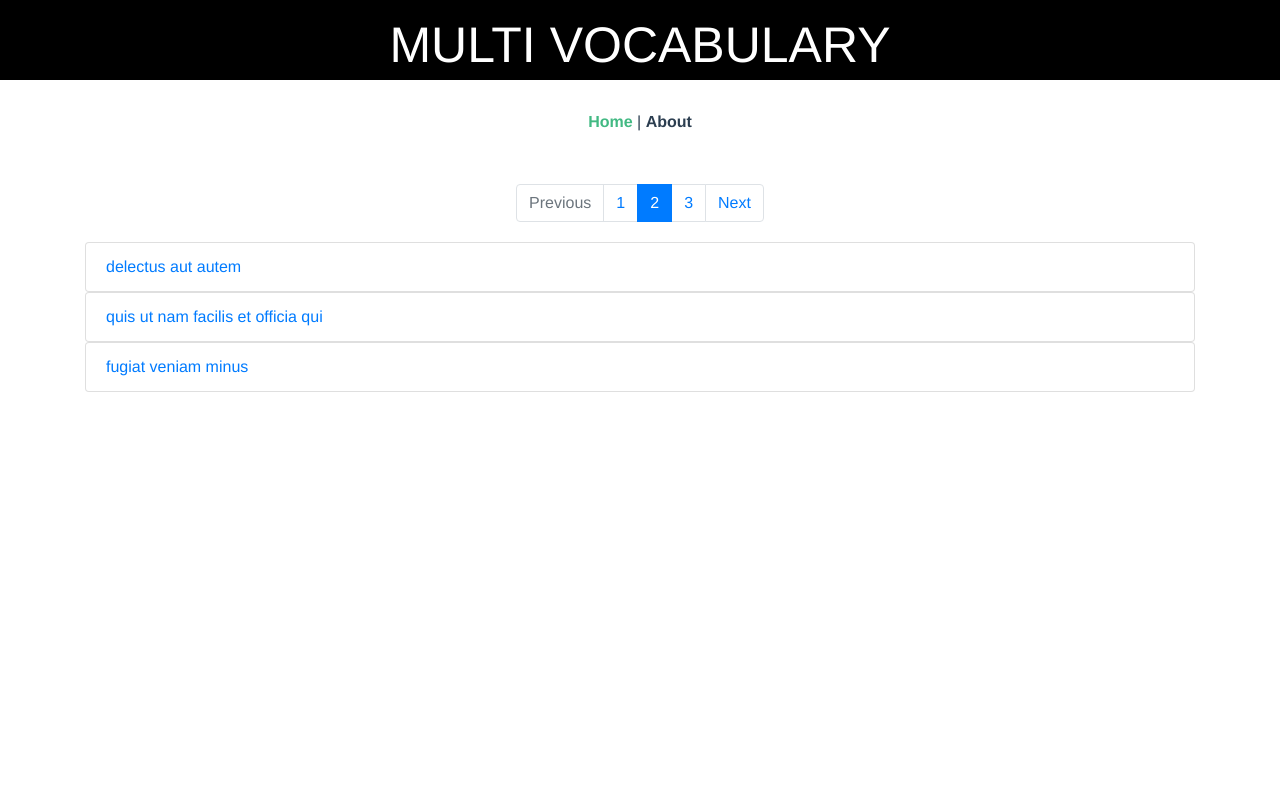
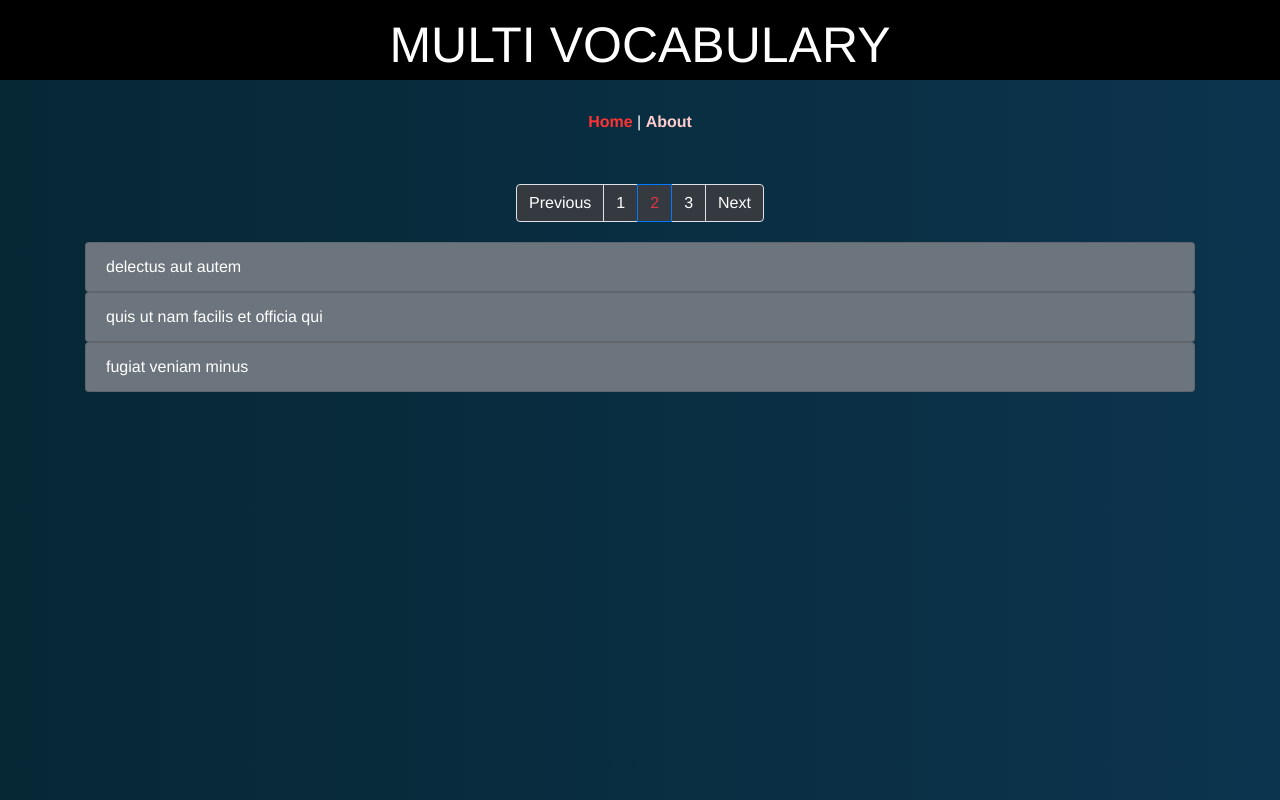
Before and after one commit to Onuvob/Multi-Vocabulary-Routes, a Vue app: page / in a window 1280 px wide. Built offline with nearby package versions, Linux system fonts and the light colour scheme.

Commit message:
Updated 28.4.19

```diff
--- a/public/index.html
+++ b/public/index.html
@@ -5,7 +5,8 @@
     <meta http-equiv="X-UA-Compatible" content="IE=edge">
     <meta name="viewport" content="width=device-width,initial-scale=1.0">
     <link rel="icon" href="<%= BASE_URL %>favicon.ico">
-    <title>vocabulary</title>
+    <title>Multi Vocabulary</title>
+
   </head>
   <body>
     <noscript>
--- a/src/App.vue
+++ b/src/App.vue
@@ -1,7 +1,7 @@
 <template>
   <div id="app">
     <Header/>
-    <div id="nav" class="text-center">
+    <div id="nav" class="text-center text-white">
       <router-link to="/">Home</router-link> |
       <router-link to="/about">About</router-link>
     </div>
@@ -26,10 +26,38 @@ export default {
 
 <style>
 #app {
+
+  padding: 0;
+  margin: 0;
+  width: 100%;
+  min-height: 100vh;
+
   font-family: "Avenir", Helvetica, Arial, sans-serif;
   -webkit-font-smoothing: antialiased;
   -moz-osx-font-smoothing: grayscale;
   color: #2c3e50;
+  background: linear-gradient(270deg, #246655, #194e81, #062734);
+  background-size: 600% 600%;
+
+  -webkit-animation: DynamicColorChanging 12s ease infinite;
+  -moz-animation: DynamicColorChanging 12s ease infinite;
+  animation: DynamicColorChanging 12s ease infinite;
+
+  @-webkit-keyframes DynamicColorChanging {
+      0%{background-position:0% 50%}
+      50%{background-position:100% 50%}
+      100%{background-position:0% 50%}
+  }
+  @-moz-keyframes DynamicColorChanging {
+      0%{background-position:0% 50%}
+      50%{background-position:100% 50%}
+      100%{background-position:0% 50%}
+  }
+  @keyframes DynamicColorChanging {
+      0%{background-position:0% 50%}
+      50%{background-position:100% 50%}
+      100%{background-position:0% 50%}
+  }
 }
 #nav {
   padding: 30px;
@@ -37,10 +65,11 @@ export default {
 
 #nav a {
   font-weight: bold;
-  color: #2c3e50;
+  color: #ffcccc;
 }
 
 #nav a.router-link-exact-active {
-  color: #42b983;
+  color: #ff3333;
 }
+
 </style>
--- a/src/components/Vocabularies.vue
+++ b/src/components/Vocabularies.vue
@@ -6,13 +6,13 @@
             <nav aria-label="Page navigation">
                 <ul class="pagination justify-content-center">
                     <li class="page-item disabled">
-                        <a class="page-link" href="#" tabindex="-1">Previous</a>
+                        <a class="page-link bg-dark text-white" href="#" tabindex="-1">Previous</a>
                     </li>
-                    <li class="page-item"><a class="page-link" href="#">1</a></li>
-                    <li class="page-item active"><a class="page-link" href="#">2</a></li>
-                    <li class="page-item"><a class="page-link" href="#">3</a></li>
+                    <li class="page-item"><a class="page-link bg-dark text-white" href="#">1</a></li>
+                    <li class="page-item active"><a class="page-link bg-dark text-danger" href="#">2</a></li>
+                    <li class="page-item"><a class="page-link bg-dark text-white" href="#">3</a></li>
                     <li class="page-item">
-                        <a class="page-link" href="#">Next</a>
+                        <a class="page-link bg-dark text-white" href="#">Next</a>
                     </li>
                 </ul>
             </nav>
@@ -22,8 +22,8 @@
         <div>
 
             <ul class="list-group" v-bind:key="vocabulary.id" v-for="vocabulary in vocabularies">
-                <li class="list-group-item">
-                    <router-link :to="{ name: 'vocabulary', params: { vocabularyId: vocabulary.id }}">
+                <li class="list-group-item bg-secondary">
+                    <router-link class="text-white" :to="{ name: 'vocabulary', params: { vocabulary: vocabulary }}">
                         {{ vocabulary.title }}
                     </router-link>
                 </li>
@@ -49,6 +49,7 @@ export default {
         Vocabulary
     },
 
+
     props: ["vocabularies"]
 
 }
@@ -61,4 +62,6 @@ export default {
         margin: 20px;
     }
 
+
+
 </style>
--- a/src/components/Vocabulary.vue
+++ b/src/components/Vocabulary.vue
@@ -1,6 +1,6 @@
 <template>
     <div class="jumbotron">
-        <h1 class="display-4">Hello, world!</h1>
+        <h1 class="display-4">{{ title }}</h1>
         <p class="lead">This is a simple hero unit, a simple jumbotron-style component for calling extra attention to featured content or information.</p>
         <hr class="my-4">
         <p>It uses utility classes for typography and spacing to space content out within the larger container.</p>
@@ -14,8 +14,22 @@
 
 
 export default {
+    data() {
+        return {
+            id: "",
+            title:""
+        }
+    },
+    mounted () {
+        this.init()
+    },
 
-
+    methods: {
+        init () {
+            this.id = this.$route.params.vocabulary.id
+            this.title = this.$route.params.vocabulary.title
+        },
+    }
 }
 </script>
 
--- a/src/router.js
+++ b/src/router.js
@@ -21,7 +21,7 @@ export default new Router({
         import(/* webpackChunkName: "about" */ "./views/About.vue")
     },
     {
-      path: '/vocabulary/:vocabularyId',
+      path: '/vocabulary-details',
       name: 'vocabulary',
       component: () =>
         import(/* webpackChunkName: "about" */ "./views/Vocabulary.vue")
--- a/src/views/About.vue
+++ b/src/views/About.vue
@@ -7,10 +7,10 @@
       </div>
       <div class="card-body">
         <h5 class="card-title">CSE-480 Project Assignment</h5>
-        <p class="card-text">With supporting text below as a natural lead-in to additional content.</p>
+        <p class="card-text">Summer 2019 Web Technology(CSE-480) project "Multi Modal Vocabulary" developed by Sonjoy Tripura</p>
       </div>
       <div class="card-footer text-muted">
-        Developed by Sonjoy Tripura
+        Submitted to Mr. Shahed Iqbal Khan
       </div>
     </div>
 
--- a/src/views/Home.vue
+++ b/src/views/Home.vue
@@ -18,7 +18,9 @@ export default {
   },
 
   data() {
+
     return{
+
       vocabularies:[
         {
           id:	1,
```
